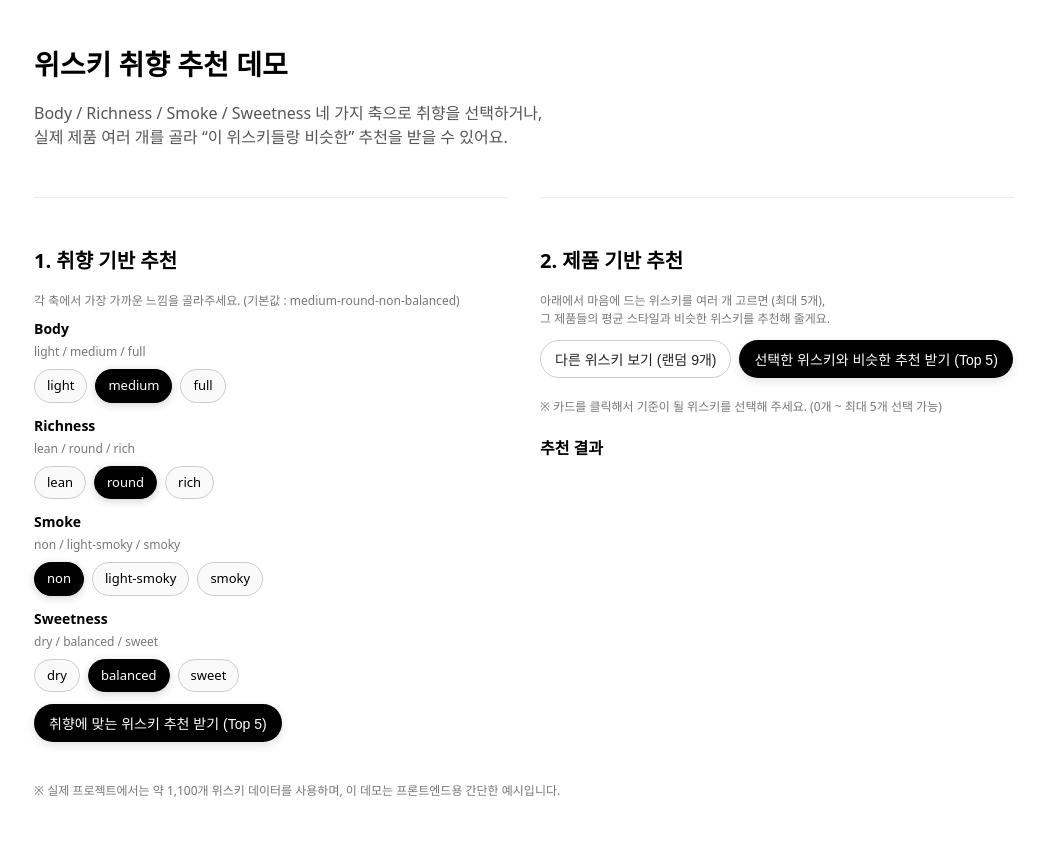
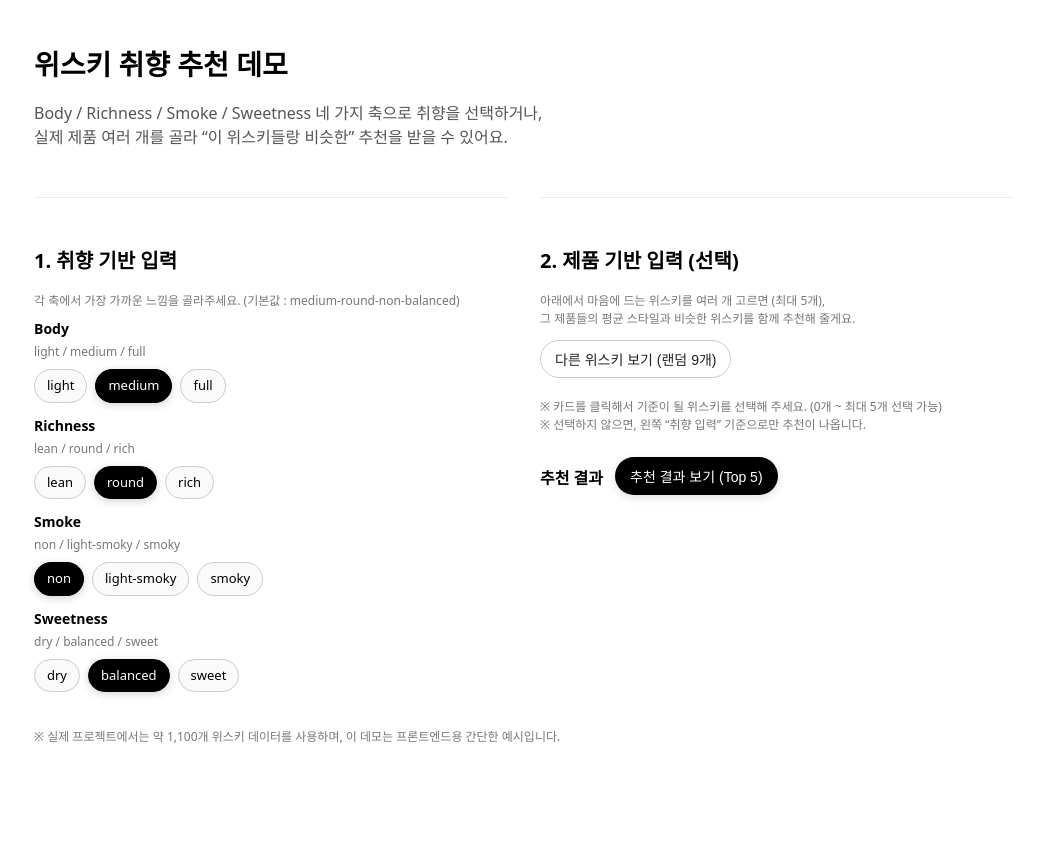
Before and after one commit to hyelinyu/project_whisky, a Flask app: page / in a window 1280 px wide. Shown: the whole page, without its empty margins (116-1160 px from the left). After the commit the page ends 743 px from the top, so only its background shows below. Run offline with Flask 3, Linux system fonts and the light colour scheme; parts of the project's set-up code (start-up, migrations or seed data) failed here and were passed over.

Commit message:
Update index.html

```diff
--- a/whisky_demo/templates/index.html
+++ b/whisky_demo/templates/index.html
@@ -182,6 +182,11 @@
         grid-template-columns: 1fr;
       }
     }
+    .title-row {
+      display: flex;
+      align-items: center;
+      gap: 12px;
+    }
   </style>
 </head>
 <body>
@@ -192,9 +197,9 @@
   </p>
 
   <div class="layout-two">
-    <!-- === 왼쪽: 취향 기반 추천 === -->
+    <!-- === 왼쪽: 취향 기반 입력 === -->
     <section class="section" id="taste-section">
-      <h2>1. 취향 기반 추천</h2>
+      <h2>1. 취향 기반 입력</h2>
       <p class="hint">
         각 축에서 가장 가까운 느낌을 골라주세요. (기본값 : medium-round-non-balanced)
       </p>
@@ -279,44 +284,42 @@
         </div>
       </div>
 
-      <div class="btn-row">
-        <button class="btn btn-primary" id="btn-taste-recommend">
-          취향에 맞는 위스키 추천 받기 (Top 5)
-        </button>
-      </div>
-
       <div id="taste-results" class="grid"></div>
       <p id="taste-no-results" class="no-result" style="display:none;">
         조건에 맞는 위스키를 찾지 못했어요.
       </p>
     </section>
 
-    <!-- === 오른쪽: 제품 기반 추천 === -->
+    <!-- === 오른쪽: 제품 선택 + 공통 버튼 === -->
     <section class="section" id="product-section">
-      <h2>2. 제품 기반 추천</h2>
+      <h2>2. 제품 기반 입력 (선택)</h2>
       <p class="hint">
         아래에서 마음에 드는 위스키를 여러 개 고르면 (최대 5개),<br>
-        그 제품들의 평균 스타일과 비슷한 위스키를 추천해 줄게요.
+        그 제품들의 평균 스타일과 비슷한 위스키를 함께 추천해 줄게요.
       </p>
 
       <div class="btn-row">
         <button class="btn btn-secondary" id="btn-refresh-sample">
           다른 위스키 보기 (랜덤 9개)
         </button>
-        <button class="btn btn-primary" id="btn-product-recommend">
-          선택한 위스키와 비슷한 추천 받기 (Top 5)
-        </button>
       </div>
 
       <div id="product-sample" class="grid"></div>
       <p class="small">
-        ※ 카드를 클릭해서 기준이 될 위스키를 선택해 주세요. (0개 ~ 최대 5개 선택 가능)
+        ※ 카드를 클릭해서 기준이 될 위스키를 선택해 주세요. (0개 ~ 최대 5개 선택 가능)<br>
+        ※ 선택하지 않으면, 왼쪽 “취향 입력” 기준으로만 추천이 나옵니다.
       </p>
 
-      <h3>추천 결과</h3>
+      <div class="title-row">
+        <h3>추천 결과</h3>
+        <button class="btn btn-primary" id="btn-run-all">
+          추천 결과 보기 (Top 5)
+        </button>
+      </div>
+
       <div id="product-results" class="grid"></div>
       <p id="product-no-results" class="no-result" style="display:none;">
-        추천할 위스키를 찾지 못했어요.
+        제품 기반으로 추천할 위스키를 찾지 못했어요.
       </p>
     </section>
   </div>
@@ -342,7 +345,7 @@
         card.className = "card";
 
         const price = item["price(£)"] != null ? item["price(£)"] : item["price"];
-        const abv = item["alcohol(%)"];  // 🔸 컬럼명 변경 반영
+        const abv = item["alcohol(%)"];
         const flavour = [
           item["style_body"],
           item["style_richness"],
@@ -447,7 +450,7 @@
 
         const price = item["price(£)"] != null ? item["price(£)"] : item["price"];
         const priceText = price != null ? "약 £" + Number(price).toFixed(0) : "";
-        const abv = item["alcohol(%)"]; // 🔸 여기서도 alcohol(%) 사용
+        const abv = item["alcohol(%)"];
         const abvText = abv != null ? " · " + abv + "% ABV" : "";
 
         card.innerHTML =
@@ -481,8 +484,14 @@
     // ===============================================================
     // 3) 제품 기반 추천: /api/recommend/products
     // ===============================================================
-    async function recommendFromProductApi() {
+    async function recommendFromProductApi(skipIfEmpty) {
       if (productList.length === 0) {
+        // 버튼 하나로 돌릴 때는, 선택 안 했으면 조용히 스킵
+        if (skipIfEmpty) {
+          document.getElementById("product-no-results").style.display = "none";
+          document.getElementById("product-results").innerHTML = "";
+          return;
+        }
         alert("기준이 될 위스키를 최소 1개 이상 선택해 주세요. (최대 5개)");
         return;
       }
@@ -518,16 +527,20 @@
     }
 
     // ===============================================================
-    // 4) 버튼 연결 + 첫 샘플 호출
+    // 4) 공통 버튼: 둘 다 한 번에 실행
     // ===============================================================
-    document.getElementById("btn-taste-recommend")
-      .addEventListener("click", recommendFromTasteApi);
+    async function runUnifiedRecommend() {
+      // 1) 항상 취향 기반 추천
+      await recommendFromTasteApi();
+      // 2) 제품이 선택돼 있으면 제품 기반도 실행 (선택 없으면 조용히 스킵)
+      await recommendFromProductApi(true);
+    }
 
     document.getElementById("btn-refresh-sample")
       .addEventListener("click", refreshSampleFromApi);
 
-    document.getElementById("btn-product-recommend")
-      .addEventListener("click", recommendFromProductApi);
+    document.getElementById("btn-run-all")
+      .addEventListener("click", runUnifiedRecommend);
 
     // 페이지 로드 시 샘플 호출
     refreshSampleFromApi();
```
